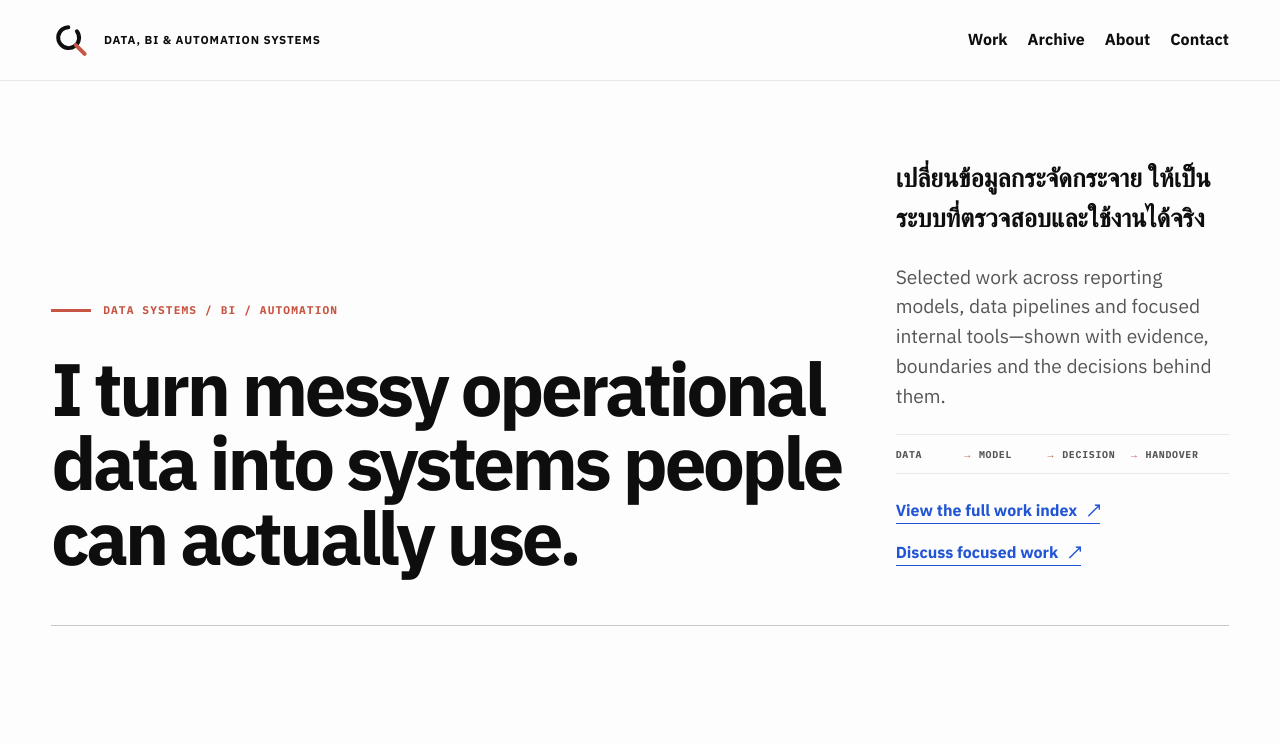
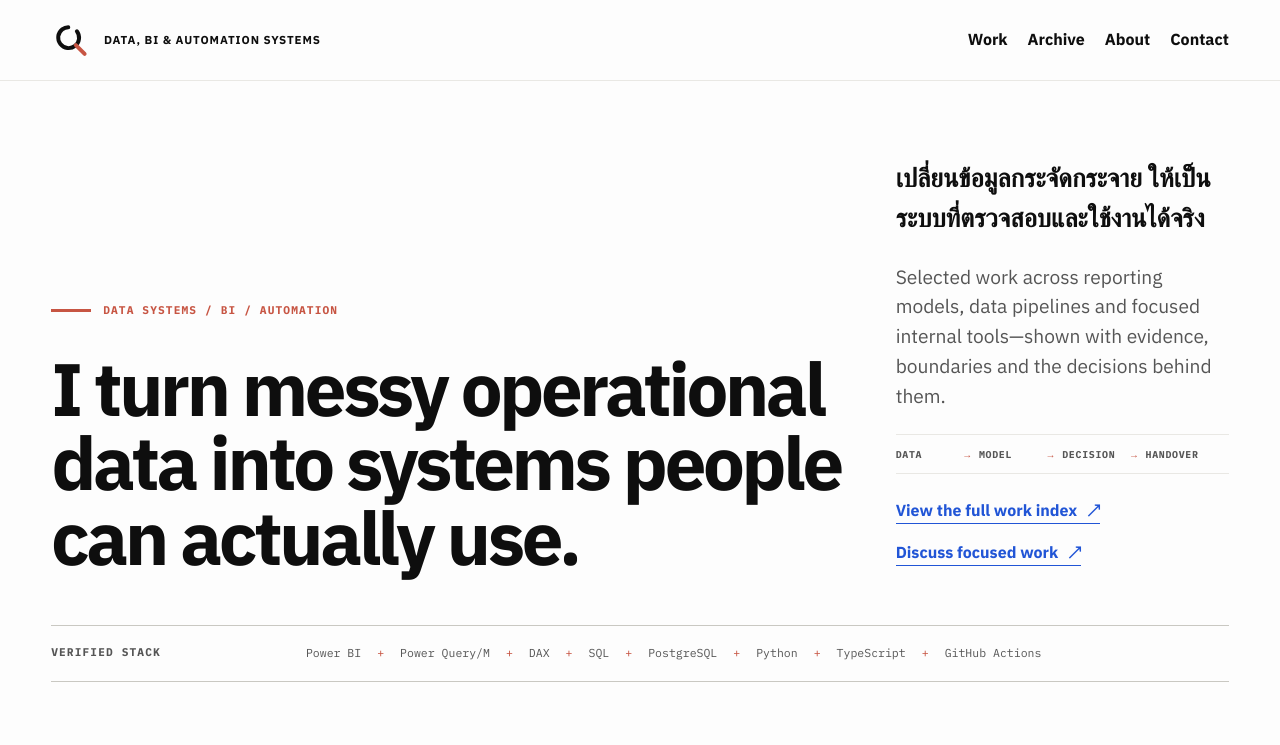
Before and after one commit to adulsaa-q/adulsaa-q.github.io, a Next.js app: page / in a window 1280 px wide. Shown: the top 745 px of the page. Built offline with nearby package versions, Linux system fonts and the light colour scheme; no server answers; a web font is replaced by a local one.

Commit message:
feat: expose verified technology register

```diff
--- a/src/app/globals.css
+++ b/src/app/globals.css
@@ -352,6 +352,45 @@ button {
 .work-showcase {
   border-top: 1px solid var(--line-strong);
   padding-block: var(--section-space);
+}
+
+.technology-register {
+  display: grid;
+  grid-template-columns: minmax(9rem, 0.2fr) minmax(0, 0.8fr);
+  gap: 1.5rem;
+  padding-block: 1.15rem;
+  border-top: 1px solid var(--line-strong);
+}
+
+.technology-register__label {
+  margin: 0;
+  color: var(--text-secondary);
+  font-family: var(--font-mono);
+  font-size: 0.7rem;
+  font-weight: 700;
+  letter-spacing: 0.1em;
+  text-transform: uppercase;
+}
+
+.technology-register ul {
+  display: flex;
+  flex-wrap: wrap;
+  gap: 0.45rem 1rem;
+  margin: 0;
+  padding: 0;
+  list-style: none;
+}
+
+.technology-register li {
+  color: var(--text-secondary);
+  font-family: var(--font-mono);
+  font-size: 0.72rem;
+}
+
+.technology-register li:not(:last-child)::after {
+  margin-left: 1rem;
+  color: var(--signal-primary);
+  content: "+";
 }
 
 .section-heading {
@@ -1041,6 +1080,11 @@ button {
     border-bottom: 1px solid var(--line-primary);
   }
 
+  .technology-register {
+    grid-template-columns: 1fr;
+    gap: 0.65rem;
+  }
+
   .section-heading {
     grid-template-columns: 3rem 1fr;
   }
--- a/src/app/page.tsx
+++ b/src/app/page.tsx
@@ -7,6 +7,17 @@ import { withBasePath } from "@/lib/base-path";
 import type { Project } from "@/types/project";
 
 const featuredProjects = projects.slice(0, 2);
+
+const verifiedTechnologies = [
+  "Power BI",
+  "Power Query/M",
+  "DAX",
+  "SQL",
+  "PostgreSQL",
+  "Python",
+  "TypeScript",
+  "GitHub Actions",
+] as const;
 
 const presentationBySlug: Record<Project["slug"], string> = {
   "ecommerce-sales-pipeline": "dashboard-plate",
@@ -96,6 +107,15 @@ export default function Home() {
         </div>
       </section>
 
+      <section className="technology-register" aria-label="Verified technology register">
+        <p className="technology-register__label">Verified stack</p>
+        <ul>
+          {verifiedTechnologies.map((technology) => (
+            <li key={technology}>{technology}</li>
+          ))}
+        </ul>
+      </section>
+
       <section className="work-showcase" aria-labelledby="selected-work">
         <div className="section-heading">
           <span className="section-index">01–02</span>
```
Also changed, not shown: 1 other file (tests, documents, lock files or other folders).
